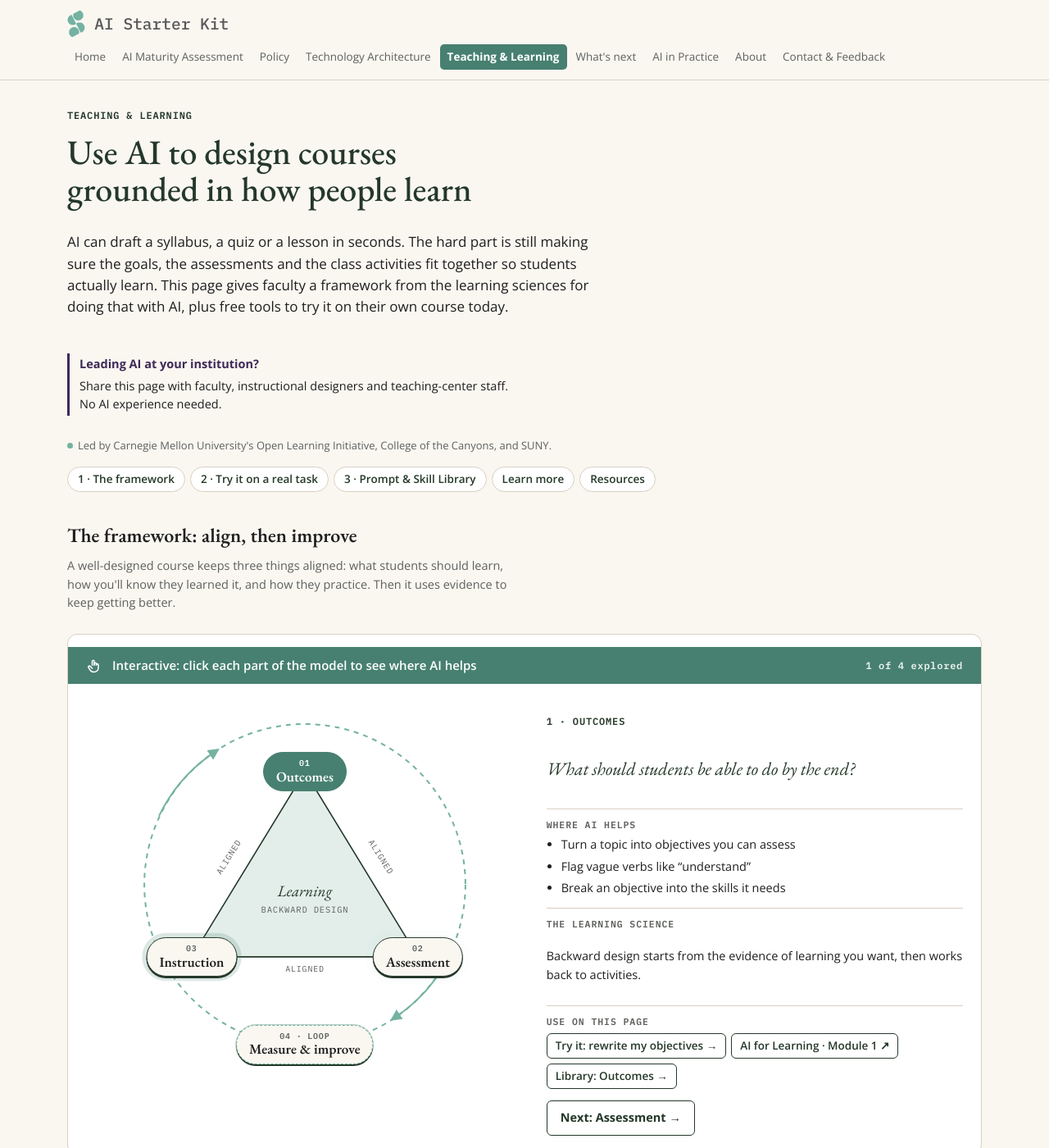
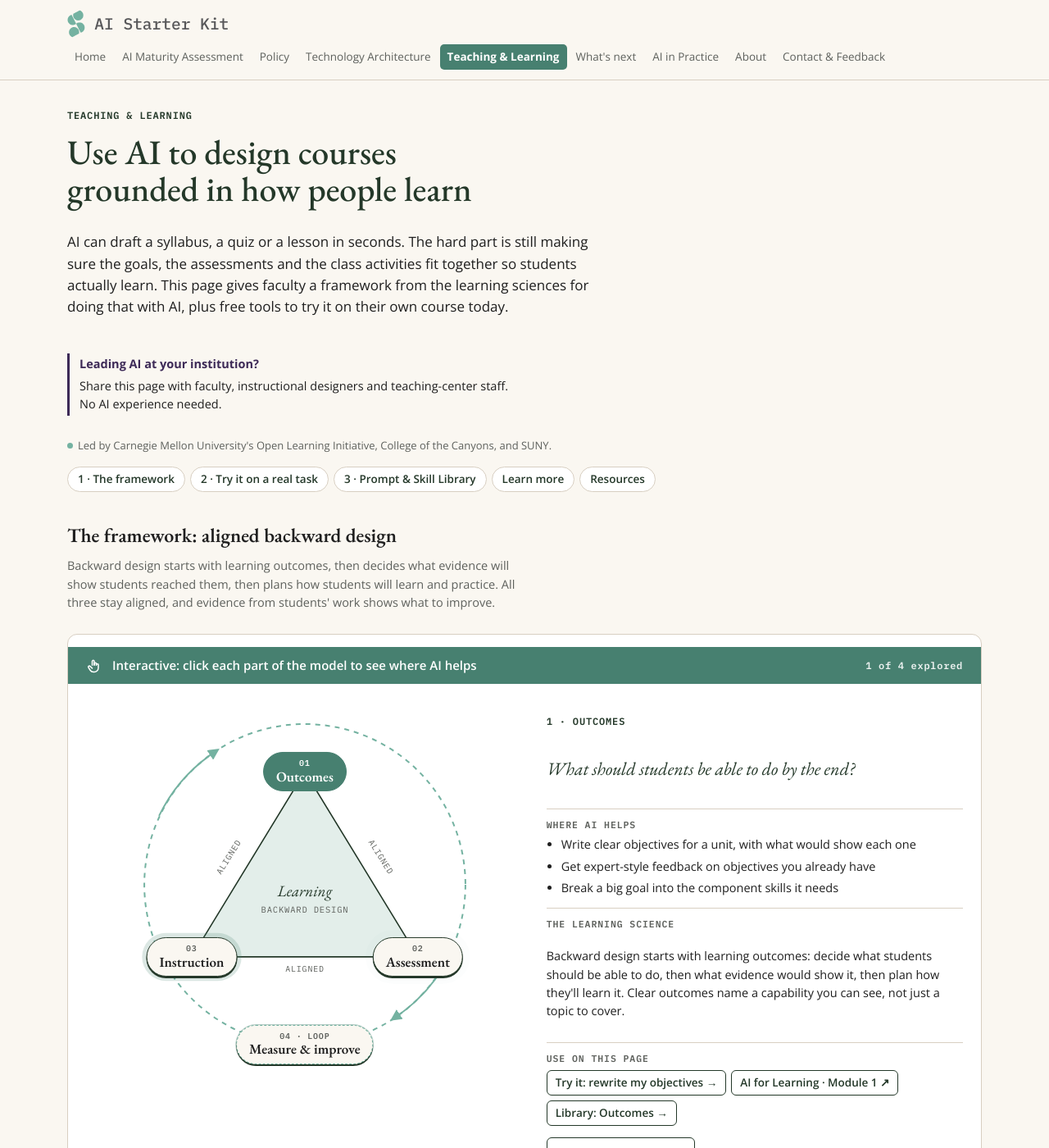
Before and after one commit to ai-starterkit/website, a Jekyll site: the page built from _pages/teaching-learning.md, in a window 1280 px wide and 1400 px high. Shown: the whole window at 82% size. Built offline with Jekyll 4.4.1, drawn with Linux system fonts in a browser that asks for light colours; some of the changed text lies outside the part shown.

Commit message:
Update teaching_learning.yml

```diff
--- a/_data/teaching_learning.yml
+++ b/_data/teaching_learning.yml
@@ -9,8 +9,8 @@
 # page; library also filters the library to this part. Placeholders {n} and {total} are filled in.
 
 framework:
-  heading: "The framework: align, then improve"
-  subheading: "A well-designed course keeps three things aligned: what students should learn, how you'll know they learned it, and how they practice. Then it uses evidence to keep getting better."
+  heading: "The framework: aligned backward design"
+  subheading: Backward design starts with learning outcomes, then decides what evidence will show students reached them, then plans how students will learn and practice. All three stay aligned, and evidence from students' work shows what to improve.
   hint: "Interactive: click each part of the model to see where AI helps"
   progress: "{n} of {total} explored"
   progress_complete: All {total} explored
@@ -28,10 +28,10 @@ framework:
       short_name: Outcomes
       question: What should students be able to do by the end?
       where_ai_helps:
-        - Turn a topic into objectives you can assess
-        - Flag vague verbs like “understand”
-        - Break an objective into the skills it needs
-      learning_science: Backward design starts from the evidence of learning you want, then works back to activities.
+        - Write clear objectives for a unit, with what would show each one
+        - Get expert-style feedback on objectives you already have
+        - Break a big goal into the component skills it needs
+      learning_science: "Backward design starts with learning outcomes: decide what students should be able to do, then what evidence would show it, then plan how they'll learn it. Clear outcomes name a capability you can see, not just a topic to cover."
       use_on_this_page:
         - label: "Try it: rewrite my objectives"
           link: try-it
@@ -44,11 +44,10 @@ framework:
       short_name: Assessment
       question: How will you know they learned it?
       where_ai_helps:
-        - Draft practice questions tied to one objective
-        - Write wrong answers from real misconceptions
-        - Check whether an assignment still works when students use AI
-        - Draft targeted feedback for each answer
-      learning_science: Practice with feedback is where most learning happens. An assessment should measure the objective, not the student's access to AI.
+        - Design a task that shows real learning, and how to judge it
+        - Get feedback on an assessment and its answer key or rubric
+        - Check what AI can fake in an assignment, and make thinking visible
+      learning_science: "Practice with feedback is where most learning happens. An assessment is evidence: students' work only shows learning if the task asks them to do what the outcome describes (validity). Low-stakes practice that makes students recall and apply ideas, with specific, timely feedback, also strengthens learning itself."
       use_on_this_page:
         - label: "Try it: check my assignment"
           link: try-it
@@ -63,10 +62,10 @@ framework:
       short_name: Instruction
       question: How will students practice and learn?
       where_ai_helps:
-        - Build worked examples and practice sequences
-        - Explain one idea at several levels
-        - Design course chatbots that coach instead of answering
-      learning_science: Students learn by doing. Activities should give practice on the objective, not just more to read.
+        - "Plan a sequence: prerequisites, explanation, practice, feedback"
+        - Explain a hard idea with a worked example and practice
+        - Get feedback on a course page or lesson
+      learning_science: Students learn by doing. Activities should give practice on the outcome, not just more to read, and worked examples help novices before they practice on their own.
       use_on_this_page:
         - label: "Try it: design an activity"
           link: try-it
@@ -81,8 +80,8 @@ framework:
       where_ai_helps:
         - Summarize quiz and activity results
         - Spot the questions most students miss
-        - Suggest revisions, then check them against the objective
-      learning_science: "Learning engineering: design, collect evidence of learning, revise, and repeat. This is how OLI courses improve over time."
+        - Suggest revisions, then check them against the outcome
+      learning_science: "Learning engineering: design, collect evidence of learning, revise, and repeat. This is how OLI courses improve over time. Prompts for this step are coming soon."
       use_on_this_page:
         - label: "Library: Improve"
           link: library
@@ -170,11 +169,11 @@ comparison:
       aligned: Instruction gives practice with feedback.
 library:
   heading: Prompt & Skill Library
-  subheading: Ready to go further? More prompts and skills for each part of the framework, to use in whatever AI tool your institution supports.
+  subheading: Ready to go further? Prompts for each part of the framework, to use in whatever AI tool your institution supports. Skills are coming soon.
   guide_heading: New to prompts? Here's how to use this library
   guide_steps:
     - Pick the part of your course you're working on, using the filters below.
-    - Copy a prompt or a skill.
+    - "Copy a prompt. Create prompts help you draft; Review prompts give you expert-style feedback on your own work."
     - Paste it into an AI tool, such as the companion above or the one your campus provides, and replace the [brackets] with your course details.
   prompt_label: Prompt
   prompt_definition: One request for one task, like rewriting your objectives. Paste it, get an answer.
```
